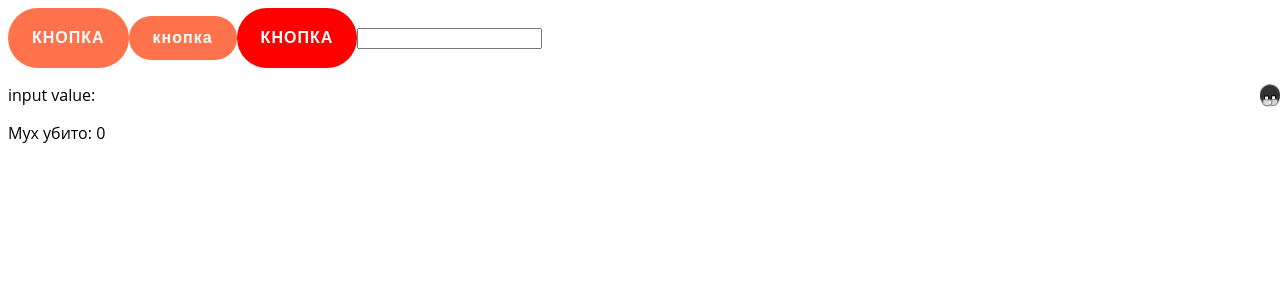
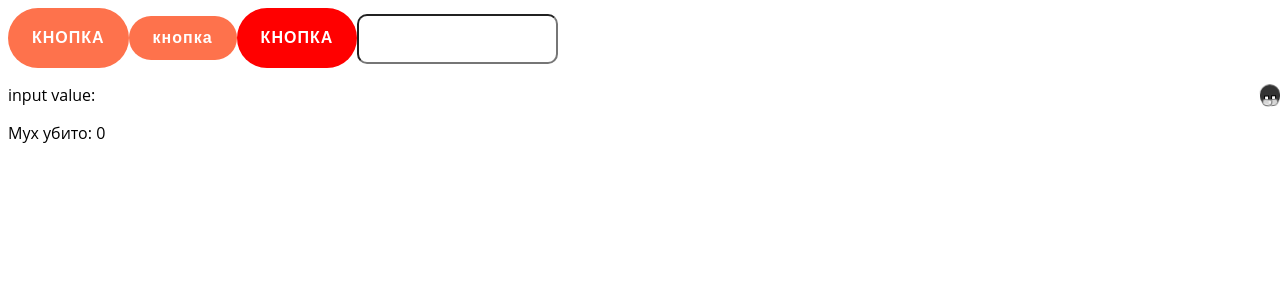
Before and after one commit to SGRashid/jumbo-pizza, a React (Vite) app: page / in a window 1280 px wide. Shown: the top 300 px of the page. Built offline with nearby package versions, Linux system fonts and the light colour scheme.

Commit message:
Инпут и кнопка работают

```diff
--- a/src/App.tsx
+++ b/src/App.tsx
@@ -1,4 +1,4 @@
-import {  useState, type JSX, type MouseEvent } from 'react';
+import { useState, type JSX, type MouseEvent } from 'react';
 import { ButtonPrimary } from './components/ButtonPrimary/ButtonPrimary';
 import Fly from './components/Fly/Fly';
 import { ButtonSecondary } from './components/ButtonSecondary/ButtonSecondary';
@@ -25,6 +25,7 @@ function App(): JSX.Element {
       <Input
         value={inputValue}
         onChange={handleChange}
+
       />
       <p>input value: {inputValue}</p>
       <p> Мух убито: { fliesWereKilled }</p>
--- /dev/null
+++ b/src/components/Input/Input.module.css
@@ -0,0 +1,6 @@
+.input {
+    height: 44px;
+    border-radius: 10px;
+    padding-left: 10px;
+    padding-right: 10px;
+}
--- a/src/components/Input/Input.tsx
+++ b/src/components/Input/Input.tsx
@@ -3,6 +3,7 @@ import {
     type InputProps,
     type validationError,
 } from './Input.types';
+import styles from './Input.module.css';
 
 export const Input = forwardRef<HTMLInputElement, InputProps>(({ value, ...props }, ref) => {
     const [ error, setError ] = useState<validationError>(null);
@@ -22,6 +23,7 @@ export const Input = forwardRef<HTMLInputElement, InputProps>(({ value, ...props
             onBlur={handleBlur}
             onChange={handleChange}
             ref={ref}
+            className={`${styles.input}`}
             { ...props }
         />
     );
```
